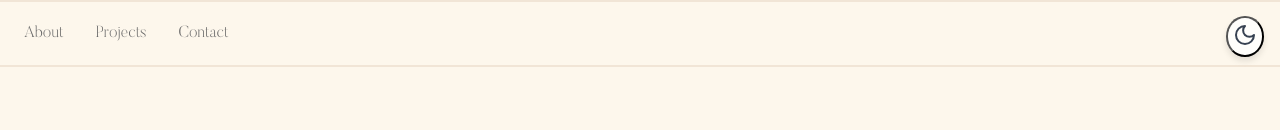
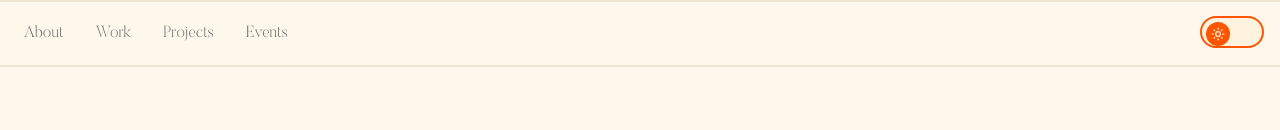
Before and after one commit to hayliepedersen/portfolio, a Next.js app: page / in a window 1280 px wide. Shown: the top 130 px of the page. Built offline with nearby package versions, Linux system fonts and the light colour scheme; a web font is replaced by a local one.

Commit message:
turned dark mode switch into thumb toggle

```diff
--- a/src/app/page.module.css
+++ b/src/app/page.module.css
@@ -1121,41 +1121,95 @@
 }
 
 .themeToggle {
-  position: fixed; /* Sticks to the viewport */
-  top: 1rem; /* Distance from the top */
-  right: 1rem; /* Distance from the right */
-  padding: 0.3rem; /* Spacing inside the button */
-  border-radius: 50%; /* Rounded button */
-  background-color: rgba(255, 255, 255, 0.8); /* Light background with slight opacity */
-  backdrop-filter: blur(10px); /* Subtle blur effect for the background */
-  transition: all 0.3s ease-in-out; /* Smooth hover and active transitions */
-  z-index: 50; /* Ensures it stays on top of other elements */
-  box-shadow: 0 4px 6px rgba(0, 0, 0, 0.1); /* Soft shadow */
+  position: absolute;
+  top: 1rem;
+  right: 1rem;
+  transition: all 0.3s ease-in-out;
+  z-index: 50;
+  width: 64px;
+  height: 32px;
+  padding: 4px;
+  border-radius: 999px;
+  cursor: pointer;
+  border: 2px solid;
+  align-items: center;
+  background: none;
 }
 
-.tthemeToggle:hover {
-  transform: scale(1.1);
+.themeToggleLight {
+  background-color: #fff3e0;
+  border-color: var(--accent-primary);
 }
 
-.themeToggle:active {
-  transform: scale(0.95);
+.themeToggleDark {
+  background-color: #1a1b1e;
+  border-color: var(--accent-secondary);
 }
 
-.themeToggle.dark {
-  background-color: #1E293B;
+.toggleThumb {
+  width: 24px;
+  height: 24px;
+  border-radius: 50%;
+  position: relative;
+  transition: transform 0.3s ease-in-out;
+  display: flex;
+  align-items: center;
+  justify-content: center;
 }
 
-.icon {
-  width: 1.5rem;
-  height: 1.5rem;
+.toggleThumbLight {
+  transform: translateX(0);
+  background-color: var(--accent-primary);
+}
+
+.toggleThumbDark {
+  transform: translateX(32px);
+  background-color: var(--accent-secondary);
+}
+
+.themeIcon {
+  position: absolute;
+  transition: opacity 0.3s ease-in-out;
+  color: currentColor;
 }
 
 .sunIcon {
-  color: #FACC15;
+  opacity: 0;
+  color: #fff3e0;
 }
 
 .moonIcon {
-  color: #374151;
+  opacity: 0;
+  color: #1a1b1e;
+}
+
+.bgSunIcon {
+  opacity: 0;
+  color: var(--accent-primary);
+  left: 8px;
+}
+
+.bgMoonIcon {
+  opacity: 0;
+  color: var(--accent-secondary);
+  right: 8px;
+}
+
+.themeToggleLight .bgSunIcon,
+.themeToggleDark .bgMoonIcon,
+.themeToggleLight .toggleThumb .sunIcon,
+.themeToggleDark .toggleThumb .moonIcon {
+  opacity: 1;
+}
+
+.backgroundIcons {
+  position: absolute;
+  inset: 0;
+  display: flex;
+  justify-content: space-between;
+  align-items: center;
+  padding: 0 8px;
+  pointer-events: none;
 }
 
 .page, .projectCard, .headerSection h1, .bio,
--- a/src/app/page.tsx
+++ b/src/app/page.tsx
@@ -151,8 +151,9 @@ export default function Home() {
       </button>
       <div className={`${styles.dropdownContent} ${isMenuOpen ? styles.active : ''}`}>
         <a onClick={() => scrollToSection('about')}>About</a>
+        <a onClick={() => scrollToSection('work')}>Work</a>
         <a onClick={() => scrollToSection('projects')}>Projects</a>
-          <a onClick={() => scrollToSection('contact')}>Contact</a>
+        <a onClick={() => scrollToSection('events')}>Events</a>
       </div>
       </div>
 
@@ -160,8 +161,9 @@ export default function Home() {
       <nav className={`${styles.navbar} ${styles.slidingBorder}`}>
         <div className={styles.navLinks}>
           <a onClick={() => scrollToSection('about')}>About</a>
+          <a onClick={() => scrollToSection('work')}>Work</a>
           <a onClick={() => scrollToSection('projects')}>Projects</a>
-          <a onClick={() => scrollToSection('contact')}>Contact</a>
+          <a onClick={() => scrollToSection('events')}>Events</a>
         </div>
       </nav>
 
@@ -336,9 +338,13 @@ export default function Home() {
         </div>
       </section>
 
+      <div id='work'>
         <WorkTimeline />
+      </div>
+      <div id='events'>
         <EventsGallery />
-      <footer id="contact" className={styles.footer}>
+      </div>
+      <footer className={styles.footer}>
       <h2 className={styles.title}>Lets Connect!</h2>
       <div className={styles.contactInfo}>
         <a href="mailto:pedersen.h@northeastern.edu" className={styles.contactItem}>
--- a/src/components/events.tsx
+++ b/src/components/events.tsx
@@ -35,8 +35,8 @@ const EventsGallery = () => {
       },
       {
         id: 2,
-        title: "NER Racing Team",
-        description: "Joined Northeastern Electric Racing as a software developer. Working on the team website and learning about electric vehicles!",
+        title: "Joined NER",
+        description: "Joined Northeastern Electric Racing as a software developer. Now working on the team website and learning about electric vehicles!",
         date: "January 2024",
         images: [
           { url: "/media/events/car.jpeg", alt: "NER Car" },
--- a/src/components/themetoggle.tsx
+++ b/src/components/themetoggle.tsx
@@ -1,5 +1,4 @@
 import { useState, useEffect } from 'react';
-// import { useState } from 'react';
 import { Moon, Sun } from 'lucide-react';
 import styles from "@/app/page.module.css";
 
@@ -23,14 +22,17 @@ const ThemeToggle = () => {
   return (
     <button
       onClick={toggleTheme}
-      className={`${styles.themeToggle} ${isDark ? styles.dark : ''}`}
+      className={`${styles.themeToggle} ${isDark ? styles.themeToggleDark : styles.themeToggleLight}`}
       aria-label="Toggle theme"
     >
-      {isDark ? (
-        <Sun className={styles.sunIcon} />
-      ) : (
-        <Moon className={styles.moonIcon} />
-      )}
+      <div className={styles.backgroundIcons}>
+        <Sun size={14} className={`${styles.themeIcon} ${styles.bgSunIcon}`} />
+        <Moon size={14} className={`${styles.themeIcon} ${styles.bgMoonIcon}`} />
+      </div>
+      <div className={`${styles.toggleThumb} ${isDark ? styles.toggleThumbDark : styles.toggleThumbLight}`}>
+        <Sun size={14} className={`${styles.themeIcon} ${styles.sunIcon}`} />
+        <Moon size={14} className={`${styles.themeIcon} ${styles.moonIcon}`} />
+      </div>
     </button>
   );
 };
```
Lines whose indentation alone changed are shown as unchanged.
